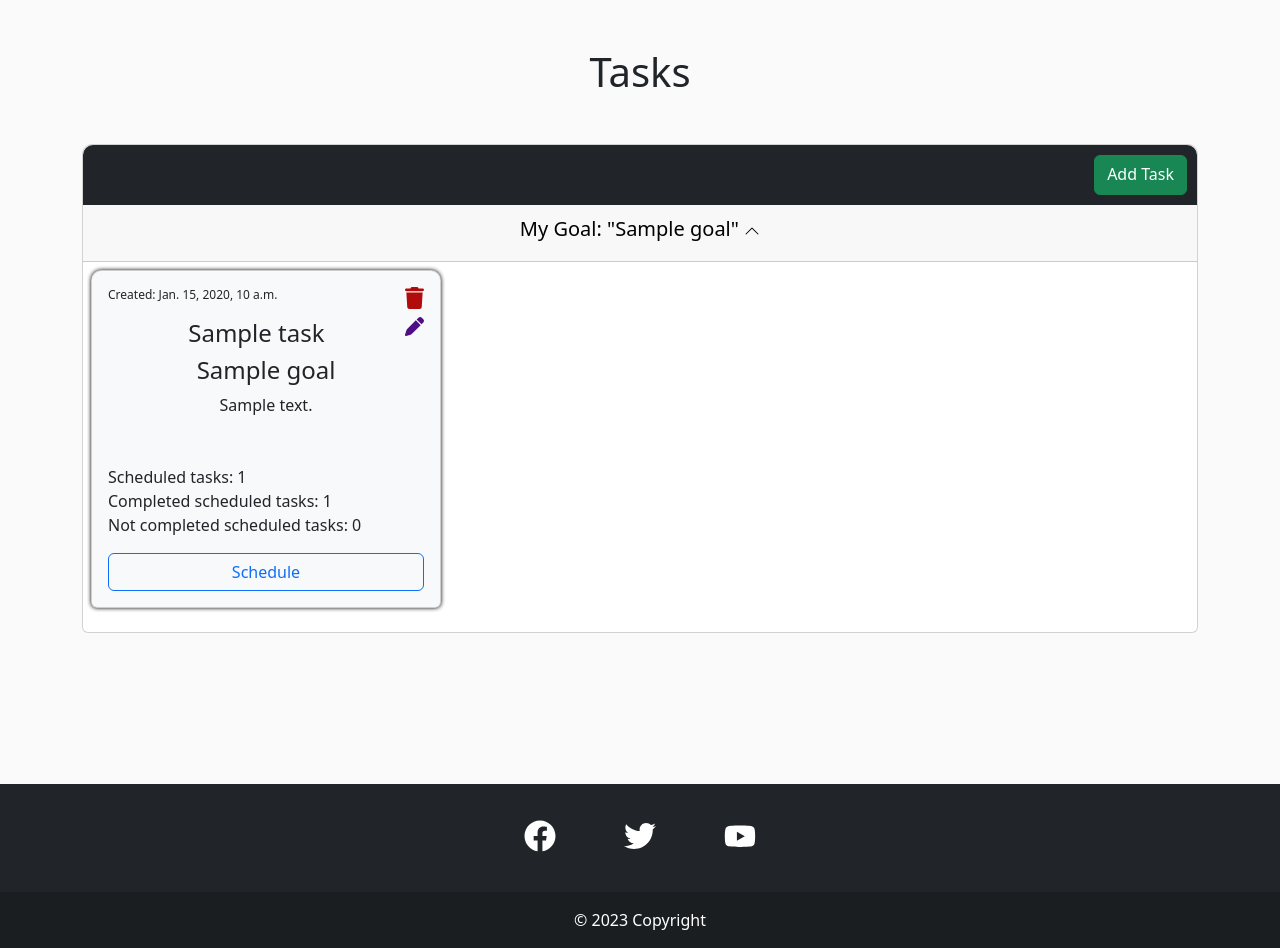
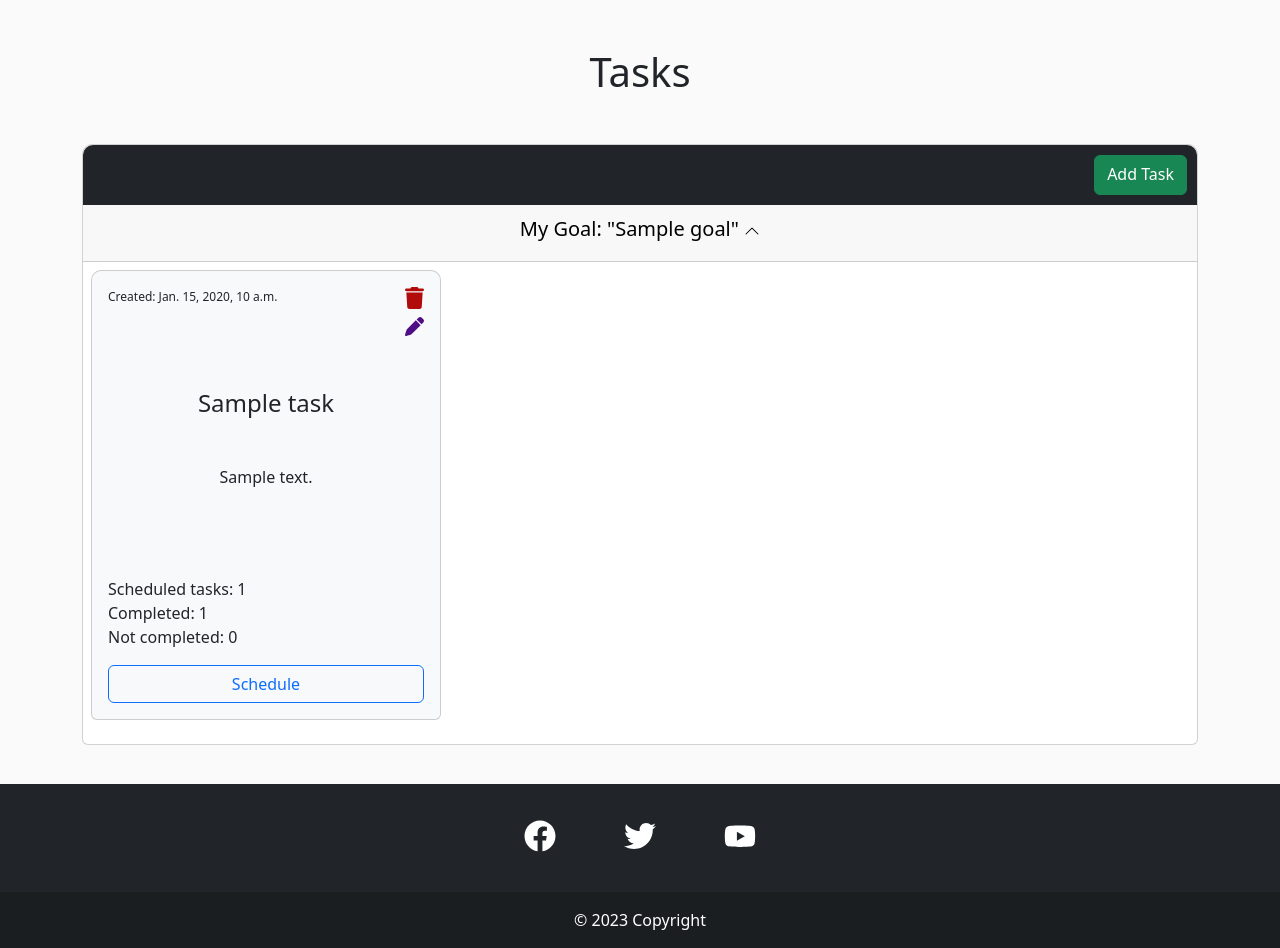
Before and after one commit to OleksiyLa/Project_4, a Django app: page /tasks/ in a window 1280 px wide. Shown: the part 64-1012 px from the top of the page. Run offline with Django 4.2, Linux system fonts and the light colour scheme; a user stored in the database is signed in; tables that the repository leaves empty hold one stand-in row (values such as "Sample post"); some libraries are stand-ins or nearby versions.

Commit message:
style: align and style tasks on the tasks page, make cards the same size

```diff
--- a/static/css/style.css
+++ b/static/css/style.css
@@ -31,7 +31,7 @@ header nav {
 }
 
 .task-card {
-  box-shadow: 0 0 4px #000000;
+  min-height: 450px;
 }
 
 .create_panel {
--- a/templates/tasks.html
+++ b/templates/tasks.html
@@ -35,21 +35,22 @@
                         {% for task in tasks %}
                             {% if task.goal.title == goal.0 %}
                                 <div class="col-12 col-md-6 col-xl-4">
-                                    <div class="card task-card mb-3 bg-light">
-                                        <div class="card-body p-3">
-                                            <sup>Created: {{ task.created_at }}</sup>
-                                            <div class="float-end d-flex flex-column">
+                                    <div class="card task-card mb-3 p-3 bg-light d-flex flex-column justify-content-between">
+                                          <div class="d-flex justify-content-between">
+                                            <sup class="mt-3">Created: {{ task.created_at }}</sup>
+                                            <div class="d-flex flex-column">
                                               <img src="{% static 'svg/delete_icon.svg' %}" alt="delete-icon" class="float-end delete-icon control-icon" data-url="{% url 'delete_task' slug=task.slug %}" data-txt="task">
                                               <a class="my-1" href="{% url 'edit_task' slug=task.slug %}">
                                                 <img src="{% static 'svg/edit_icon.svg' %}" alt="edit-icon" class="control-icon">
                                               </a>
                                             </div>
+                                          </div>
                                           <h3 class="h4 text-center my-2">{{ task.title }}</h3>
-                                            <h3 class="h4 text-center my-2">{{ task.goal.title }}</h3>
-                                            <p class="text-center mb-5">{{ task.description }}</p>
+                                          <p class="text-center mb-5">{{ task.description|truncatechars_html:100 }}</p>
+                                          <div>
                                             <p class="m-0">Scheduled tasks: {{ task.scheduled_task_count }}</p>
-                                            <p class="m-0">Completed scheduled tasks: {{ task.completed_task_count }}</p>
-                                            <p class="m-0">Not completed scheduled tasks: {{ task.not_completed_task_count }}</p>
+                                            <p class="m-0">Completed: {{ task.completed_task_count }}</p>
+                                            <p class="m-0">Not completed: {{ task.not_completed_task_count }}</p>
                                             <div class="mt-3">
                                                 <a class="btn btn-outline-primary w-100" href="{% url 'schedule_task' slug=task.slug %}">Schedule</a>
                                             </div>
```
Lines whose indentation alone changed are shown as unchanged.
